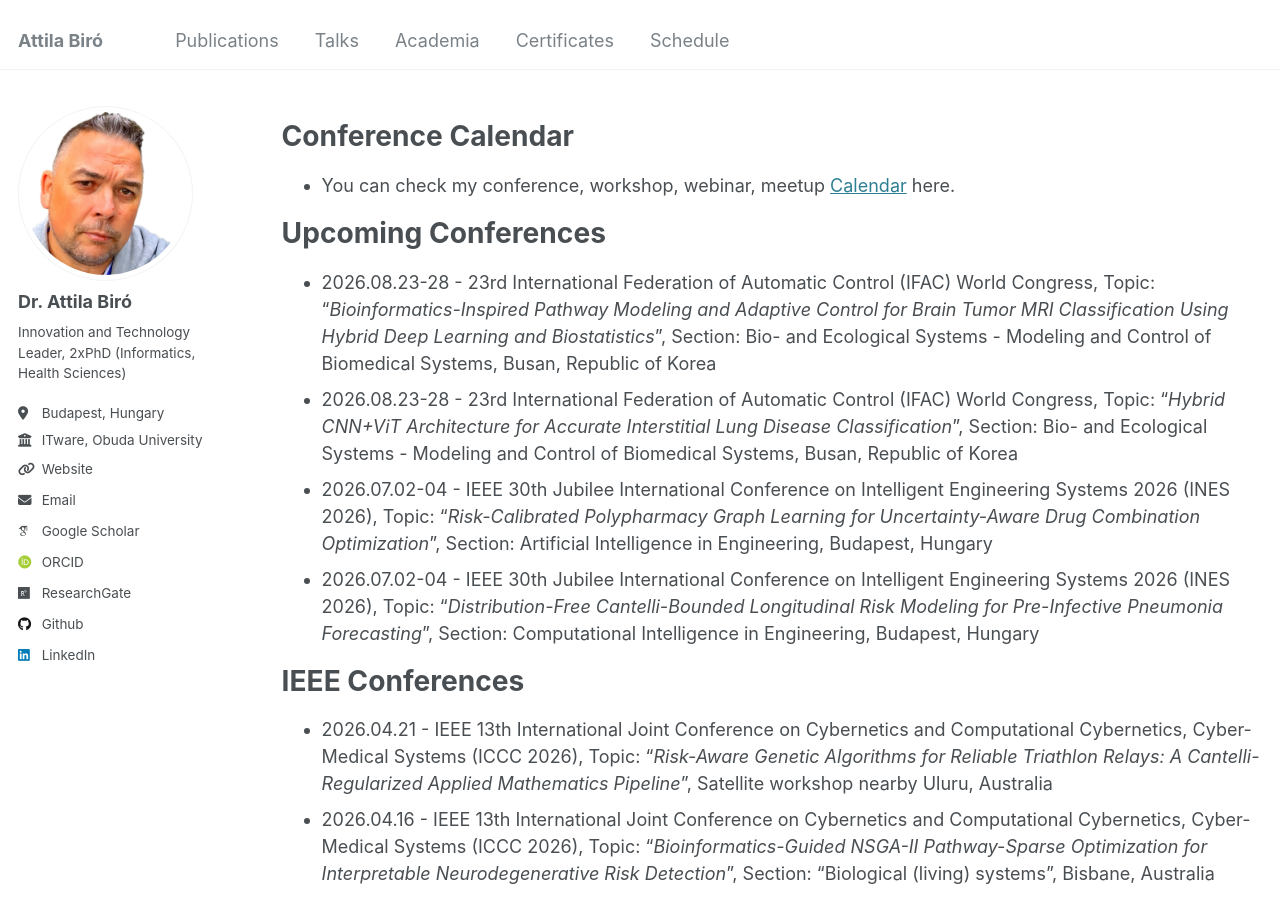
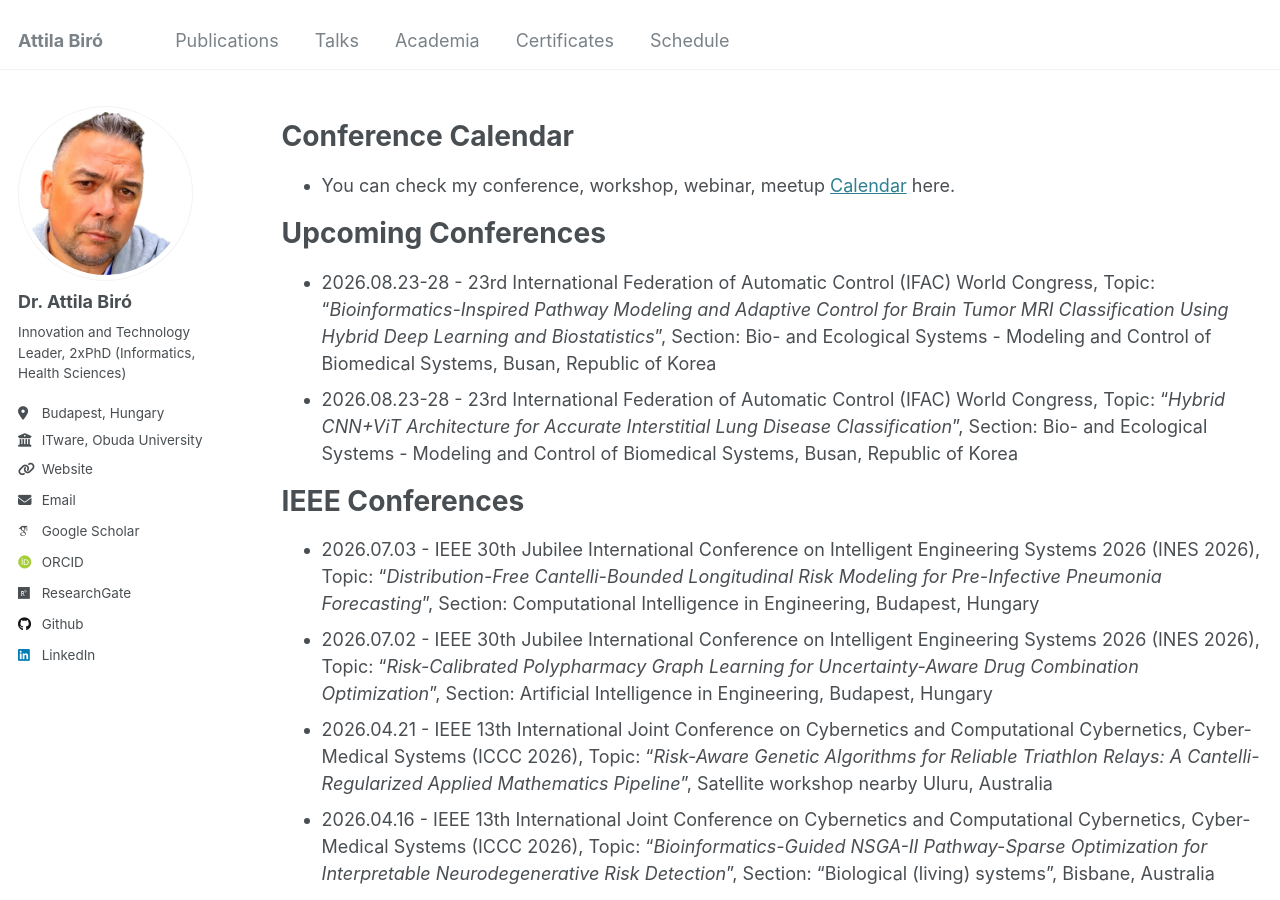
Before and after one commit to biroka/biroka.github.io, a Jekyll site: the page built from _pages/talks.md, in a window 1280 px wide and 900 px high. Built offline with Jekyll 4.4.1, drawn with Linux system fonts in a browser that asks for light colours; some web fonts are replaced.

Commit message:
Reorganize upcoming conferences and IEEE events

```diff
--- a/_pages/talks.md
+++ b/_pages/talks.md
@@ -9,17 +9,15 @@ Conference Calendar
 ======
 * You can check my conference, workshop, webinar, meetup <a target="_new" href="https://www.attila.phd/conferences"> Calendar</a> here.
 
-
 Upcoming Conferences
 ======
 * 2026.08.23-28 - 23rd International Federation of Automatic Control (IFAC) World Congress, Topic: "_Bioinformatics-Inspired Pathway Modeling and Adaptive Control for Brain Tumor MRI Classification Using Hybrid Deep Learning and Biostatistics_", Section: Bio- and Ecological Systems - Modeling and Control of Biomedical Systems, Busan, Republic of Korea
 * 2026.08.23-28 - 23rd International Federation of Automatic Control (IFAC) World Congress, Topic: "_Hybrid CNN+ViT Architecture for Accurate Interstitial Lung Disease Classification_", Section: Bio- and Ecological Systems - Modeling and Control of Biomedical Systems, Busan, Republic of Korea
-* 2026.07.02-04 - IEEE 30th Jubilee International Conference on Intelligent Engineering Systems 2026 (INES 2026), Topic: "_Risk-Calibrated Polypharmacy Graph Learning for Uncertainty-Aware Drug Combination Optimization_", Section: Artificial Intelligence in Engineering, Budapest, Hungary
-* 2026.07.02-04 - IEEE 30th Jubilee International Conference on Intelligent Engineering Systems 2026 (INES 2026), Topic: "_Distribution-Free Cantelli-Bounded Longitudinal Risk Modeling for Pre-Infective Pneumonia Forecasting_", Section: Computational Intelligence in Engineering, Budapest, Hungary
-
 
 IEEE Conferences
 ======
+* 2026.07.03 - IEEE 30th Jubilee International Conference on Intelligent Engineering Systems 2026 (INES 2026), Topic: "_Distribution-Free Cantelli-Bounded Longitudinal Risk Modeling for Pre-Infective Pneumonia Forecasting_", Section: Computational Intelligence in Engineering, Budapest, Hungary
+* 2026.07.02 - IEEE 30th Jubilee International Conference on Intelligent Engineering Systems 2026 (INES 2026), Topic: "_Risk-Calibrated Polypharmacy Graph Learning for Uncertainty-Aware Drug Combination Optimization_", Section: Artificial Intelligence in Engineering, Budapest, Hungary
 * 2026.04.21 - IEEE 13th International Joint Conference on Cybernetics and Computational Cybernetics, Cyber-Medical Systems (ICCC 2026), Topic: "_Risk-Aware Genetic Algorithms for Reliable Triathlon Relays: A Cantelli-Regularized Applied Mathematics Pipeline_", Satellite workshop nearby Uluru, Australia
 * 2026.04.16 - IEEE 13th International Joint Conference on Cybernetics and Computational Cybernetics, Cyber-Medical Systems (ICCC 2026), Topic: "_Bioinformatics-Guided NSGA-II Pathway-Sparse Optimization for Interpretable Neurodegenerative Risk Detection_", Section: "Biological (living) systems", Bisbane, Australia
 * 2026.04.16 - IEEE 13th International Joint Conference on Cybernetics and Computational Cybernetics, Cyber-Medical Systems (ICCC 2026), Topic: "_A Bioinformatics-Driven, Biostatistical Pathway Framework with Multimodal Machine Learning for Athlete Burnout Prediction on Physiological Signals_", Section: "Computational intelligence-based results of signal processing", Bisbane, Australia
```
